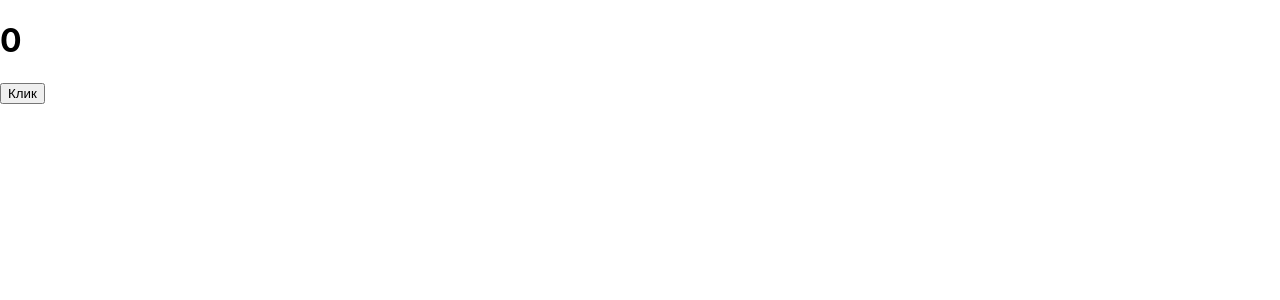
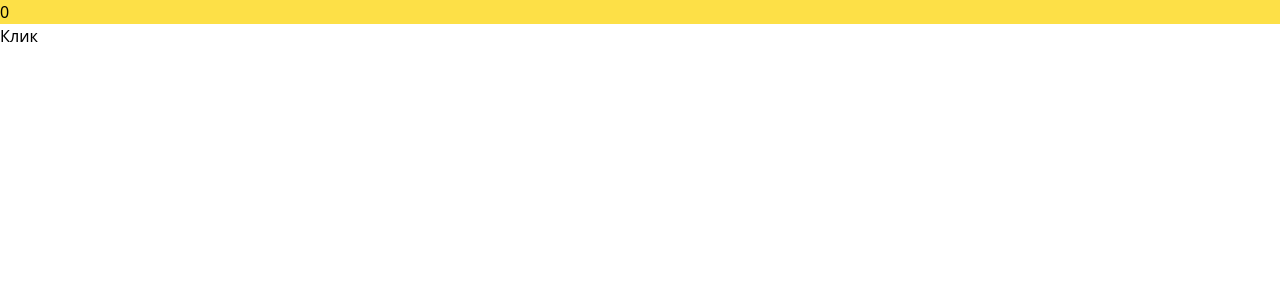
Before and after one commit to ma32kc/react-blog, a React (Create React App) app: page / in a window 1280 px wide. Shown: the top 300 px of the page. Built offline with nearby package versions, Linux system fonts and the light colour scheme.

Commit message:
add tailwind

```diff
--- a/package.json
+++ b/package.json
@@ -39,5 +39,10 @@
       "last 1 firefox version",
       "last 1 safari version"
     ]
+  },
+  "devDependencies": {
+    "autoprefixer": "^10.4.14",
+    "postcss": "^8.4.21",
+    "tailwindcss": "^3.2.7"
   }
 }
--- /dev/null
+++ b/postcss.config.js
@@ -0,0 +1,6 @@
+module.exports = {
+  plugins: {
+    tailwindcss: {},
+    autoprefixer: {},
+  },
+}
--- a/src/App.tsx
+++ b/src/App.tsx
@@ -4,7 +4,7 @@ function App() {
     let [count, setCount] = useState(0)
   return (
     <div className="App">
-      <h1>{count}</h1>
+      <h1 className="bg-yellow-300 caret-black">{count}</h1>
         <button onClick={()=>{setCount(count++)}}>Клик</button>
     </div>
   );
--- a/src/index.css
+++ b/src/index.css
@@ -1,13 +1,3 @@
-body {
-  margin: 0;
-  font-family: -apple-system, BlinkMacSystemFont, 'Segoe UI', 'Roboto', 'Oxygen',
-    'Ubuntu', 'Cantarell', 'Fira Sans', 'Droid Sans', 'Helvetica Neue',
-    sans-serif;
-  -webkit-font-smoothing: antialiased;
-  -moz-osx-font-smoothing: grayscale;
-}
-
-code {
-  font-family: source-code-pro, Menlo, Monaco, Consolas, 'Courier New',
-    monospace;
-}
+@tailwind base;
+@tailwind components;
+@tailwind utilities;
--- /dev/null
+++ b/tailwind.config.js
@@ -0,0 +1,10 @@
+/** @type {import('tailwindcss').Config} */
+module.exports = {
+  content: [
+    "./src/**/*.{js,jsx,ts,tsx}",
+  ],
+  theme: {
+    extend: {},
+  },
+  plugins: [],
+}
```
Also changed, not shown: 2 other files (tests, documents, lock files or other folders).
